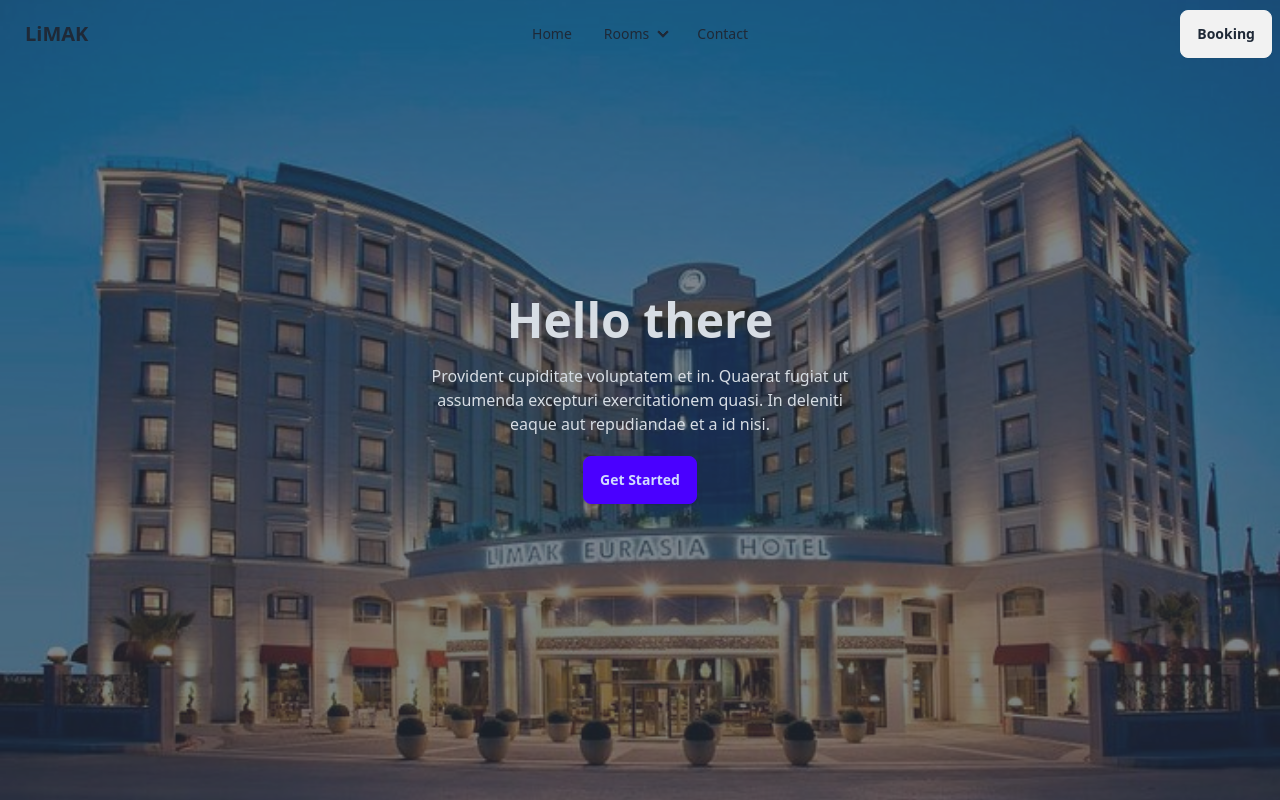
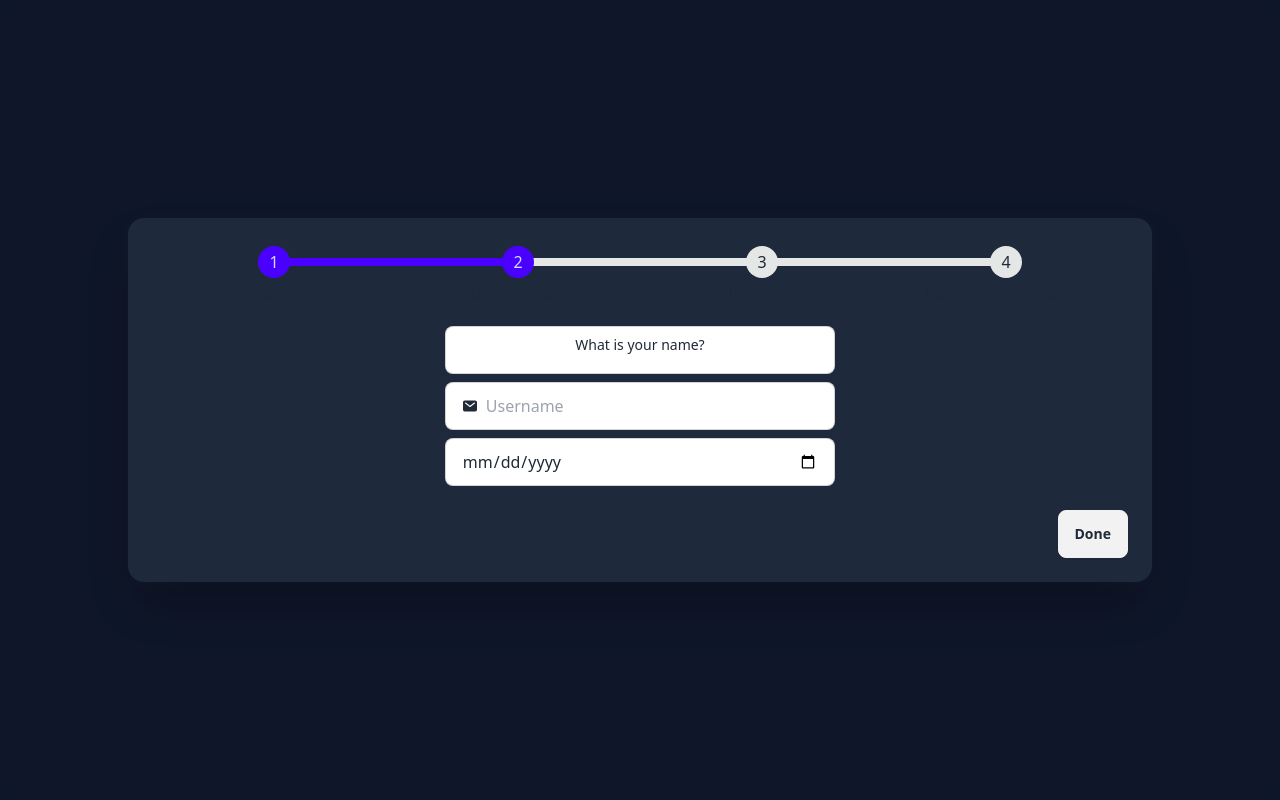
Before and after one commit to hoshikwyw/Hotel-Sample, a React (Vite) app: page / in a window 1280 px wide. Shown: the top 800 px of the page. Built offline with nearby package versions, Linux system fonts and the light colour scheme.

Commit message:
Booking test

```diff
--- a/package.json
+++ b/package.json
@@ -13,6 +13,7 @@
     "hotel": "file:",
     "react": "^18.3.1",
     "react-dom": "^18.3.1",
+    "react-icons": "^5.3.0",
     "react-router-dom": "^6.26.2"
   },
   "devDependencies": {
--- /dev/null
+++ b/src/components/BookingModal.jsx
@@ -0,0 +1,11 @@
+import React, { useState } from 'react'
+
+const BookingModal = () => {
+    const [data, setData] = useState(null);
+    const [bookingModalOpen, setBookingModalOpen] = useState(false)
+  return (
+    <div></div>
+  )
+}
+
+export default BookingModal
--- a/src/components/RoomCard.jsx
+++ b/src/components/RoomCard.jsx
@@ -1,9 +1,12 @@
 import React, { useState } from 'react';
 import Carousel from './Carousel';
+import { IoPerson, IoMail } from "react-icons/io5";
+
 
 const RoomCard = ({ roomData }) => {
     const [data, setData] = useState(null);
     const [isModalOpen, setIsModalOpen] = useState(false);
+    const [bookingModalOpen, setBookingModalOpen] = useState(true)
     const roomImg = roomData?.roomImgs[0];
 
     const handleMoreInfoClick = () => {
@@ -15,16 +18,16 @@
         setIsModalOpen(false);
     };
 
-    const handlePaymentOpenModal = () => {}
+    const handleBookingOpenModal = () => { }
 
-    const handlePaymentCloseModal = () => {}
+    const handleBookingCloseModal = () => { }
 
     return (
-        <div className="card bg-base-100 w-96 shadow-xl">
+        <div className="card bg-slate-800 w-96 shadow-xl">
             <figure>
                 <img src={roomImg} alt="Room-Image" />
             </figure>
-            <div className="card-body">
+            <div className="card-body flex flex-col gap-5">
                 <h2 className="card-title flex justify-between">
                     <span>Room Number : {roomData?.RoomNo}</span>
                     <div className="badge badge-secondary">{roomData?.RoomType}</div>
@@ -35,22 +38,25 @@
                     ))}
                     <div className="badge badge-outline">${roomData?.RoomPrice}</div>
                 </div>
-                <button className="btn" onClick={handleMoreInfoClick}>More Info</button>
+                <button className="btn btn-outline btn-info" onClick={handleMoreInfoClick}>More Info</button>
             </div>
 
             {/* Modal */}
             {isModalOpen && (
-                <dialog id="my_modal_4" className="modal overflow-y-auto py-10" open>
-                    <div className="modal-box max-h-max m-auto">
+                <dialog id="my_modal_4" className="modal overflow-y-auto py-10 bg-slate-900/80 backdrop-blur-sm" open>
+                    <div className="modal-box max-h-max m-auto bg-slate-800">
                         {data && (
                             <>
                                 <Carousel data={data?.roomImgs} />
-                                <h3 className="font-bold text-lg">Room Number : {data?.RoomNo}</h3>
+                                <div className="">
+                                    <h3 className="font-bold text-lg">Room Number : {data?.RoomNo}</h3>
+                                    <div className="badge"></div>
+                                </div>
                                 <p className="py-4">Room Type : {data?.RoomType}</p>
                                 <div className="py-4">
                                     <p>Room Facilities</p>
                                     {data?.RoomFancity.map((item, index) => (
-                                        <div key={index} className="badge badge-outline">{item}</div>
+                                        <div key={index} className="badge badge-outline badge-info">{item}</div>
                                     ))}
                                 </div>
                             </>
@@ -62,6 +68,44 @@
                     </div>
                 </dialog>
             )}
+
+            {/* Booking Modal  */}
+            {bookingModalOpen && (
+                <dialog id="my_modal_4" className="modal overflow-y-auto py-10 bg-slate-900/80 backdrop-blur-sm" open>
+                    <div className="modal-box max-h-max m-auto bg-slate-800 w-11/12 max-w-5xl">
+                        {/* {data && (
+                        )} */}
+                        <div className=' flex flex-col gap-5'>
+                            <ul className="steps">
+                                <li className="step step-primary">Choose Room</li>
+                                <li className="step step-primary">Your Information</li>
+                                <li className="step">Payment</li>
+                                <li className="step">Receive Confirmation</li>
+                            </ul>
+                            <form action="" className=' w-[40%] mx-auto flex flex-col gap-2'>
+                                <label className=" form-control input input-bordered flex items-center gap-2">
+                                    <div className="label">
+                                        <span className="label-text">What is your name?</span>
+                                    </div>
+                                    <div className=""></div>
+                                    <IoPerson />
+                                    <input type="text" className="grow" placeholder="Your Email" />
+                                </label>
+                                <label className="input input-bordered flex items-center gap-2">
+                                    <IoMail />
+                                    <input type="text" className="grow" placeholder="Username" />
+                                </label>
+                                <label className="input input-bordered flex items-center gap-2">
+                                    <input type="date" name="" id="" className='grow' placeholder='Start Date' value="" />
+                                </label>
+                            </form>
+                        </div>
+                        <div className="modal-action">
+                            <button className="btn" onClick={handleBookingCloseModal}>Done</button>
+                        </div>
+                    </div>
+                </dialog>
+            )}
         </div>
     );
 };
```
Also changed, not shown: 1 other file (tests, documents, lock files or other folders).
